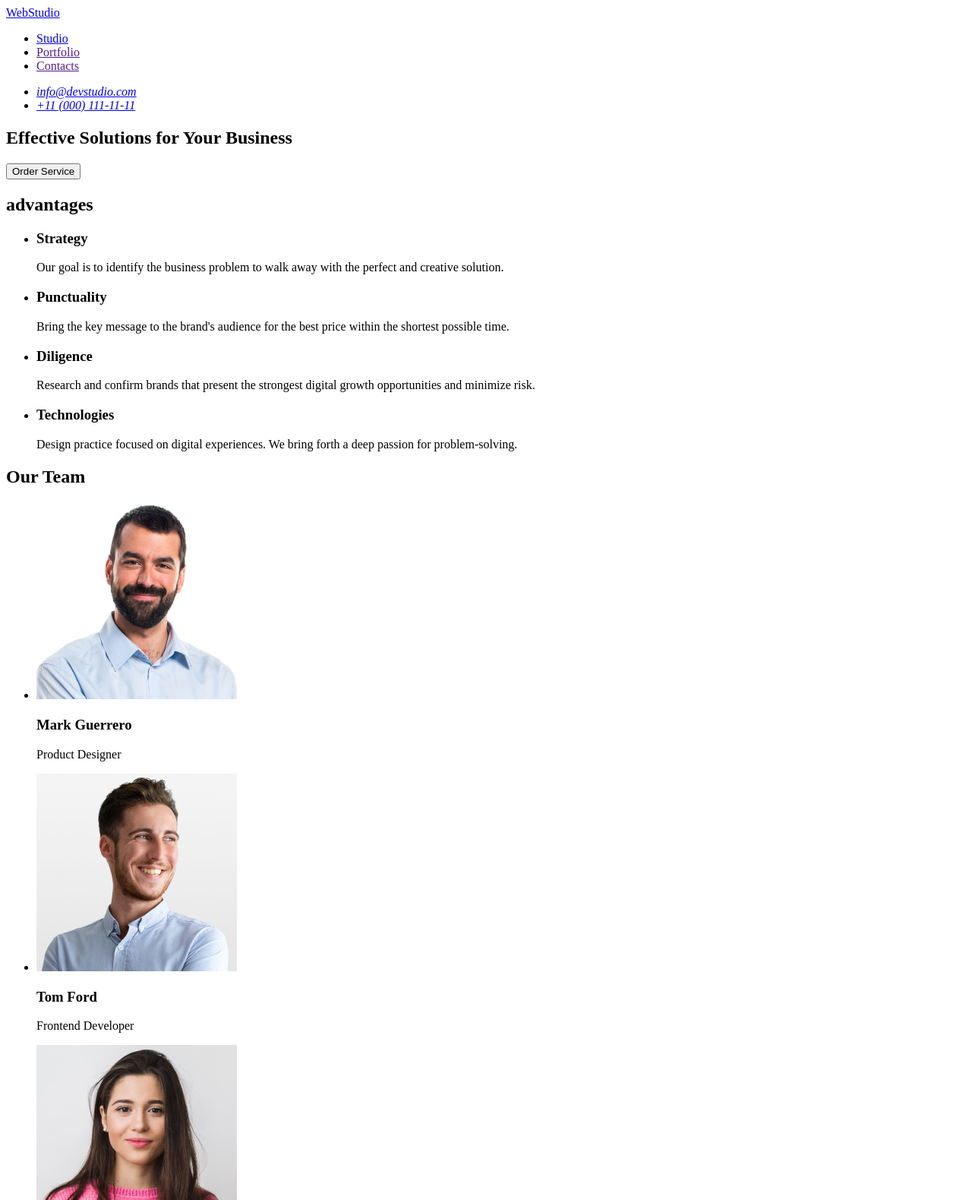
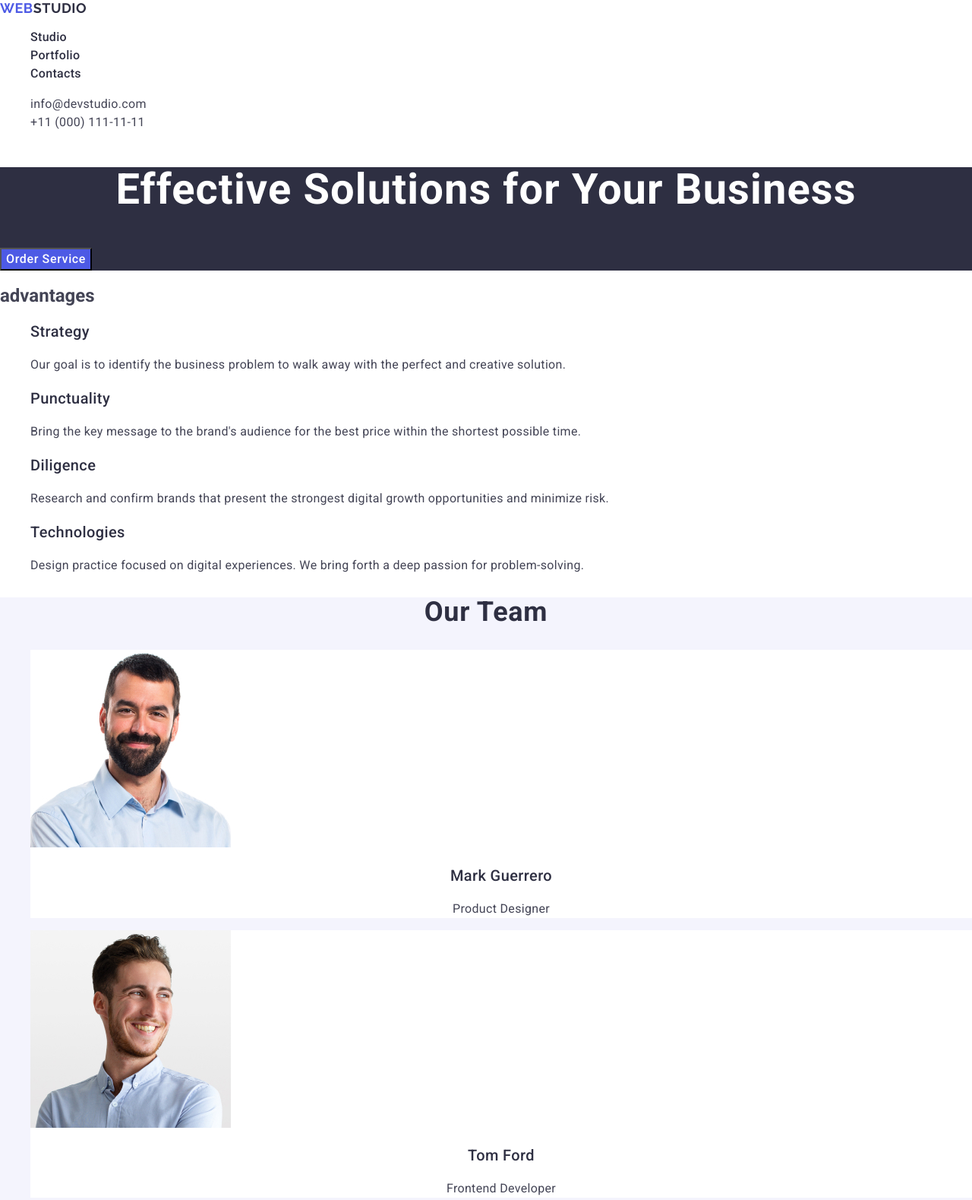
Before and after one commit to Vovanhl/goit-markup-hw-02, a plain HTML site: page index.html in a window 1280 px wide. Shown: the top 1579 px of the page at 76% size. Drawn offline with nearby package versions, Linux system fonts and the light colour scheme.

Commit message:
ad styles

```diff
--- /dev/null
+++ b/css/styles.css
@@ -0,0 +1,146 @@
+body {
+  font-family: "Roboto", sans-serif;
+  color: #434455;
+  background-color: #fff;
+}
+a {
+  text-decoration: none;
+}
+ul {
+  list-style-type: none;
+}
+
+.header-logo {
+  color: #4d5ae5;
+  font-family: Raleway, sans-serif;
+  font-size: 18px;
+  font-weight: 700;
+  line-height: 1.17;
+  letter-spacing: 0.03em;
+  text-transform: uppercase;
+}
+.header-logo-part {
+  color: #2e2f42;
+}
+.nav-link {
+  color: #2e2f42;
+
+  font-size: 16px;
+  font-weight: 500;
+  line-height: 1.5;
+  letter-spacing: 0.02em;
+}
+.nav-link:hover,
+.nav-link:focus {
+  color: #404bbf;
+}
+.header-contacts {
+  font-style: normal;
+}
+
+.contact {
+  color: #434455;
+  font-size: 16px;
+  line-height: 1.5;
+  letter-spacing: 0.02em;
+}
+.contact:hover,
+.contact:focus {
+  color: #404bbf;
+}
+.main-section {
+  background-color: #2e2f42;
+}
+.main-title {
+  color: #fff;
+  text-align: center;
+  font-size: 56px;
+  line-height: 1.07;
+  letter-spacing: 0.02em;
+}
+
+.main-btn {
+  color: #fff;
+  background-color: #4d5ae5;
+  cursor: pointer;
+  font-size: 16px;
+  font-weight: 500;
+  line-height: 1.5;
+  letter-spacing: 0.04em;
+}
+.main-btn:hover,
+.main-btn:focus {
+  background-color: #404bbf;
+}
+
+.paragraf-text {
+  color: #2e2f42;
+  font-size: 20px;
+  font-weight: 500;
+  line-height: 1.2;
+  letter-spacing: 0.02em;
+}
+
+.subtitle {
+  color: #434455;
+  font-size: 16px;
+  line-height: 1.5;
+  letter-spacing: 0.02em;
+}
+
+.team-section {
+    background-color: #F4F4FD;
+}
+.team-title {
+    color: #2E2F42;
+text-align: center;
+font-size: 36px;
+line-height: 1.11; /* 111.111% */
+letter-spacing: 0.02em;
+text-transform: capitalize;
+}
+
+.team-item {
+    background-color: #FFF;
+}
+
+.team-subtitle {
+    color: #2E2F42;
+text-align: center;
+font-size: 20px;
+font-weight: 500;
+line-height: 1.2;
+letter-spacing: 0.02em;
+}
+
+.team-text {
+    color: #434455;
+text-align: center;
+font-size: 16px;
+line-height: 1.5;
+letter-spacing: 0.02em;
+}
+
+.footer {
+    background-color: #2E2F42;
+}
+
+.footer-logo {
+    color: #4D5AE5;
+font-size: 18px;
+font-weight: 700;
+line-height: 1.17;
+letter-spacing: 0.03em;
+}
+
+.footer-logo-part {
+    color: #F4F4FD;
+   }
+
+.footer-text {
+    color: #F4F4FD;
+font-size: 16px;
+font-weight: 400;
+line-height: 1.5;
+letter-spacing: 0.02em;
+}
--- a/index.html
+++ b/index.html
@@ -1,114 +1,210 @@
 <!DOCTYPE html>
 <html lang="en">
   <head>
-    <meta charset="UTF-8"/>
+    <meta charset="UTF-8" />
     <meta name="viewport" content="width=device-width, initial-scale=1.0" />
     <title>web studio</title>
+    <link
+      rel="stylesheet"
+      href="https://cdnjs.cloudflare.com/ajax/libs/modern-normalize/2.0.0/modern-normalize.min.css"
+      integrity="sha512-4xo8blKMVCiXpTaLzQSLSw3KFOVPWhm/TRtuPVc4WG6kUgjH6J03IBuG7JZPkcWMxJ5huwaBpOpnwYElP/m6wg=="
+      crossorigin="anonymous"
+      referrerpolicy="no-referrer"
+    />
+    <link rel="preconnect" href="https://fonts.googleapis.com" />
+    <link rel="preconnect" href="https://fonts.gstatic.com" crossorigin />
+    <link
+      href="https://fonts.googleapis.com/css2?family=Raleway:wght@700&family=Roboto:wght@400;500;700&display=swap"
+      rel="stylesheet"
+    />
+    <link rel="stylesheet" href="./css/styles.css" />
   </head>
   <body>
     <header>
         <nav>
-        <a href="./index.html">WebStudio</a>
+          <a class="header-logo" href="./index.html">Web<span class="header-logo-part">Studio</span></a>
           <ul>
             <li>
-                <a href="./index.html">Studio</a>
+              <a class="nav-link" href="./index.html">Studio</a>
             </li>
             <li>
-                <a href="">Portfolio</a>
+              <a class="nav-link" href="">Portfolio</a>
             </li>
             <li>
-                <a href="">Contacts</a>
+              <a class="nav-link" href="">Contacts</a>
             </li>
           </ul>
         </nav>
-        <address>
+        <address class="header-contacts">
           <ul>
             <li>
-                    <a href="mailto:info@devstudio.com">info@devstudio.com</a>
+              <a class="contact contact-header" href="mailto:info@devstudio.com"
+                >info@devstudio.com</a
+              >
             </li>
             <li>
-                    <a href="tel:+110001111111">+11 (000) 111-11-11</a>
+              <a class="contact contact-header" href="tel:+110001111111"
+                >+11 (000) 111-11-11</a
+              >
             </li>
           </ul>
         </address>
     </header>
     <main>
-        <section>
-                <h1>Effective Solutions
-                    for Your Business</h1>
-                    <button type="button">Order Service</button>
+      <section class="main-section">
+        <h1 class="main-title">Effective Solutions for Your Business</h1>
+        <button class="main-btn" type="button">Order Service</button>
       </section>
       <section>
         <h2>advantages</h2>
         <ul>
           <li>
-                    <h3>Strategy</h3>
-                            <p>
-                                Our goal is to identify the business
-                problem to walk away with the perfect and creative solution.
+            <h3 class="paragraf-text">Strategy</h3>
+            <p class="subtitle">
+              Our goal is to identify the business problem to walk away with the
+              perfect and creative solution.
             </p>
           </li>
           <li>
-                            <h3>Punctuality</h3>
-                            <p>Bring the key message to the brand's audience for the best price within the shortest possible time.</p>
+            <h3 class="paragraf-text">Punctuality</h3>
+            <p class="subtitle">
+              Bring the key message to the brand's audience for the best price
+              within the shortest possible time.
+            </p>
           </li>
           <li>
-                            <h3>Diligence</h3>
-                            <p>Research and confirm brands that present the strongest digital growth opportunities and minimize risk.</p>
+            <h3 class="paragraf-text">Diligence</h3>
+            <p class="subtitle">
+              Research and confirm brands that present the strongest digital
+              growth opportunities and minimize risk.
+            </p>
           </li>
           <li>
-                            <h3>Technologies</h3>
-                            <p>Design practice focused on digital experiences. We bring forth a deep passion for problem-solving.</p>
+            <h3 class="paragraf-text">Technologies</h3>
+            <p class="subtitle">
+              Design practice focused on digital experiences. We bring forth a
+              deep passion for problem-solving.
+            </p>
+          </li>
+        </ul>
+      </section>
+      <section class="team-section">
+        <h2 class="team-title">Our Team</h2>
+        <ul>
+          <li class="team-item">
+            <img
+              src="./images/img.jpg"
+              width="264"
+              height="260"
+              alt="Mark Guerrero"
+            />
+            <h3 class="team-subtitle">Mark Guerrero</h3>
+            <p class="team-text">Product Designer</p>
+          </li>
+          <li class="team-item">
+            <img
+              src="./images/img-1.jpg"
+              width="264"
+              height="260"
+              alt="Tom Ford"
+            />
+            <h3 class="team-subtitle">Tom Ford</h3>
+            <p class="team-text">Frontend Developer</p>
+          </li>
+          <li class="team-item">
+            <img
+              src="./images/img-2.jpg"
+              width="264"
+              height="260"
+              alt="Camila Garcia"
+            />
+            <h3 class="team-subtitle">Camila Garcia</h3>
+            <p class="team-text">Marketing</p>
+          </li>
+          <li class="team-item">
+            <img
+              src="./images/img-3.jpg"
+              width="264"
+              height="260"
+              alt="Daniel Wilson"
+            />
+            <h3 class="team-subtitle">Daniel Wilson</h3>
+            <p class="team-text">UI Designer</p>
           </li>
         </ul>
       </section>
       <section>
-    <h2>Our Team</h2>
+        <h2 class="portfolio-title">Our Portfolio</h2>
         <ul>
           <li>
-
             <img
-            src="./images/img.jpg"
-            width="264"
-                height="260"
-            alt="Mark Guerrero">
-            <h3>Mark Guerrero</h3>
-            <p>Product Designer</p>
+              src="./images/img-4.jpg"
+              width="360"
+              height="300"
+              alt="Banking App"
+            />
+            <h3 class="portfolio-subtitle">Banking App</h3>
+            <p class="portfolio-text">App</p>
           </li>
           <li>
             <img
-                src="./images/img-1.jpg"
-                width="264"
-                height="260"
-                alt="Tom Ford">
-                <h3>Tom Ford</h3>
-                <p>Frontend Developer</p>
-            </li>
-                <li>
-
-                    <img
-                    src="./images/img-2.jpg"
-                    width="264"
-                    height="260"
-                    alt="Camila Garcia">
-                    <h3>Camila Garcia</h3>
-                    <p>Marketing</p>
+              src="./images/img-5.jpg"
+              width="360"
+              height="300"
+              alt="Cashless Payment"
+            />
+            <h3 class="portfolio-subtitle">Cashless Payment</h3>
+            <p class="portfolio-text">Marketing</p>
           </li>
           <li>
             <img
-                src="./images/img-3.jpg"
-                width="264"
-                height="260"
-                alt="Daniel Wilson">
-                <h3>Daniel Wilson</h3>
-                <p>UI Designer</p>
+              src="./images/img-6.jpg"
+              width="360"
+              height="300"
+              alt="Meditation App"
+            />
+            <h3 class="portfolio-subtitle">Meditation App</h3>
+            <p class="portfolio-text">App</p>
+          </li>
+          <li>
+            <img
+              src="./images/img-7.jpg"
+              width="360"
+              height="300"
+              alt="Taxi Service"
+            />
+            <h3 class="portfolio-subtitle">Taxi Service</h3>
+            <p class="portfolio-text">Marketing</p>
+          </li>
+          <li>
+            <img
+              src="./images/img-8.jpg"
+              width="360"
+              height="300"
+              alt="Screen Illustrations"
+            />
+            <h3 class="portfolio-subtitle">Screen Illustrations</h3>
+            <p class="portfolio-text">Design</p>
+          </li>
+          <li>
+            <img
+              src="./images/img-9.jpg"
+              width="360"
+              height="300"
+              alt="Online Courses"
+            />
+            <h3 class="portfolio-subtitle">Online Courses</h3>
+            <p class="portfolio-text">Marketing</p>
           </li>
         </ul>
       </section>
     </main>
-    <footer>
-        <a href="./index.html">WebStudio</a>
-        <p>Increase the flow of customers and sales for your business with digital marketing & growth solutions.</p>
+    <footer class="footer">
+      <a class="footer-logo" href="./index.html">Web<span class="footer-logo-part">Studio</span></a>
+      <p class="footer-text">
+        Increase the flow of customers and sales for your business with digital
+        marketing & growth solutions.
+      </p>
     </footer>
   </body>
 </html>
```
Also changed, not shown: images/img-4.jpg (added), images/img-5.jpg (added), images/img-6.jpg (added), images/img-7.jpg (added), images/img-8.jpg (added), images/img-9.jpg (added). Lines whose indentation alone changed are shown as unchanged.
